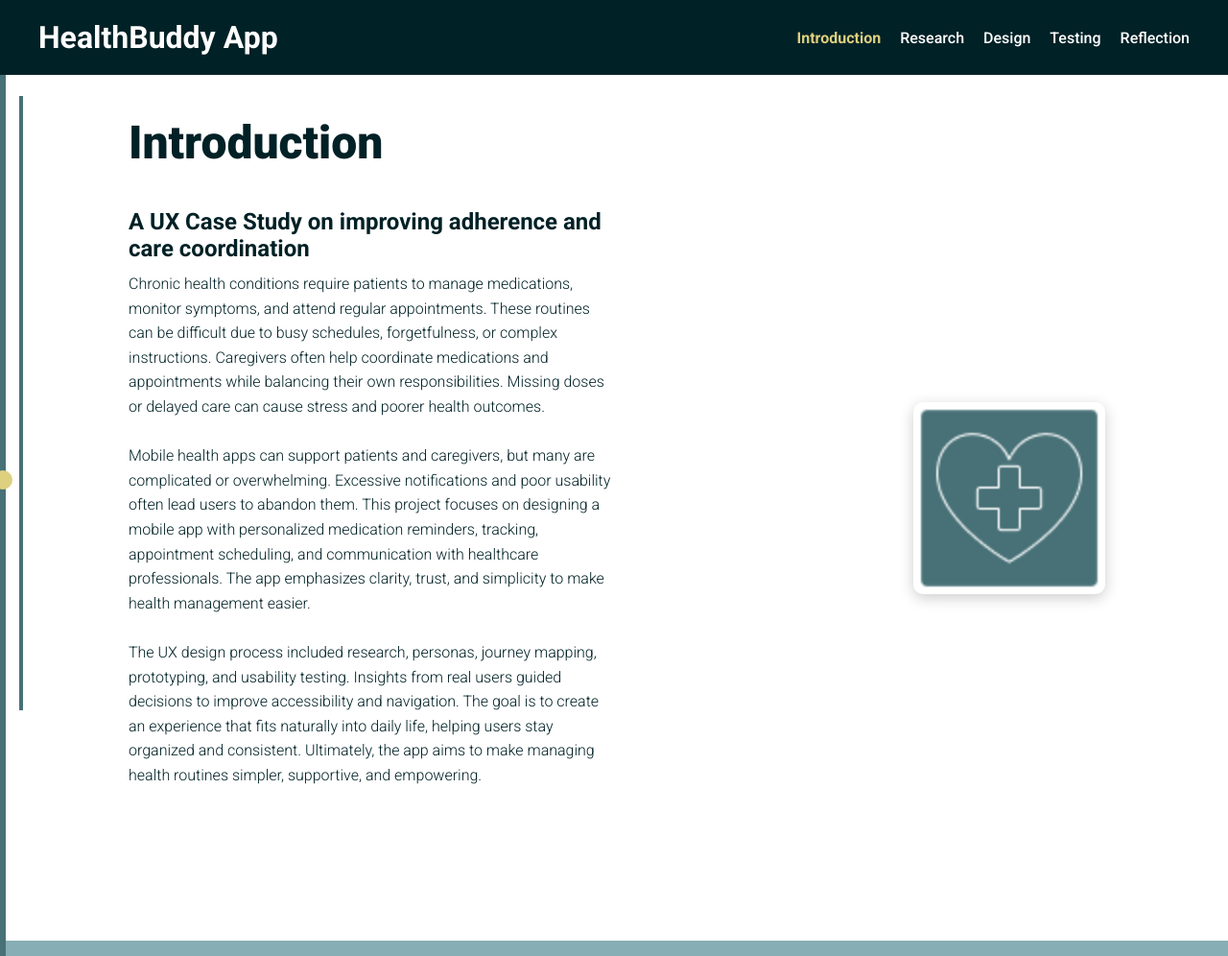
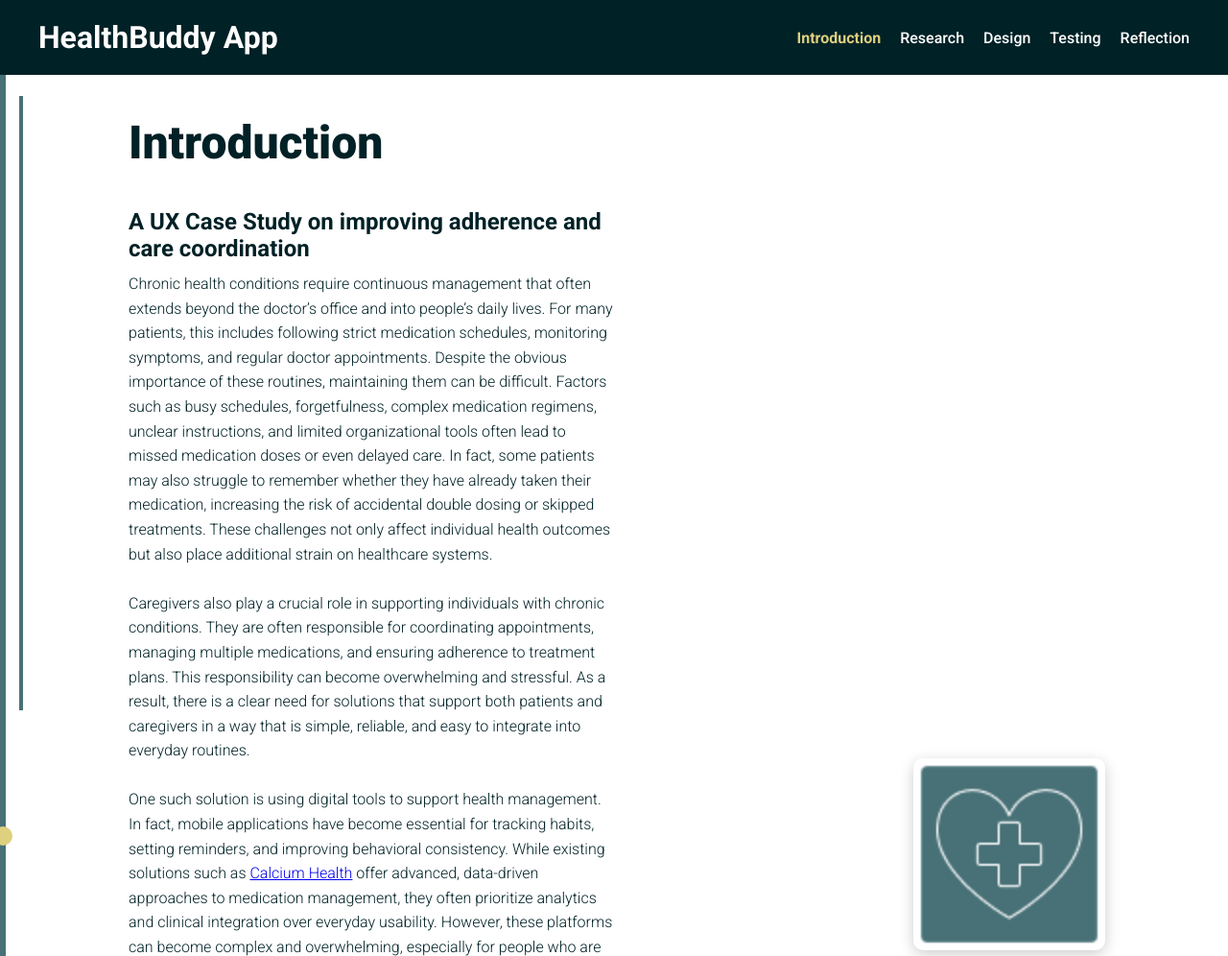
Before and after one commit to amal-sabs/healthBuddyApp, a plain HTML site: page index.html in a window 1280 px wide. Shown: the top 996 px of the page at 96% size. Drawn offline with Linux system fonts and the light colour scheme.

Commit message:
Changing intro to match report

```diff
--- a/index.html
+++ b/index.html
@@ -33,24 +33,19 @@
                 <div class="intro-text">
                     <h3>A UX Case Study on improving adherence and care coordination</h3>
                     <p>
-                        Chronic health conditions require patients to manage medications, monitor symptoms, and attend regular appointments.
-                        These routines can be difficult due to busy schedules, forgetfulness, or complex instructions.
-                        Caregivers often help coordinate medications and appointments while balancing their own responsibilities.
-                        Missing doses or delayed care can cause stress and poorer health outcomes.
+                        Chronic health conditions require continuous management that often extends beyond the doctor’s office and into people’s daily lives. For many patients, this includes following strict medication schedules, monitoring symptoms, and regular doctor appointments. Despite the obvious importance of these routines, maintaining them can be difficult. Factors such as busy schedules, forgetfulness, complex medication regimens, unclear instructions, and limited organizational tools often lead to missed medication doses or even delayed care. In fact, some patients may also struggle to remember whether they have already taken their medication, increasing the risk of accidental double dosing or skipped treatments. These challenges not only affect individual health outcomes but also place additional strain on healthcare systems.
                     </p>
                     <p>
                         <br>
-                        Mobile health apps can support patients and caregivers, but many are complicated or overwhelming.
-                        Excessive notifications and poor usability often lead users to abandon them.
-                        This project focuses on designing a mobile app with personalized medication reminders, tracking, appointment scheduling, and communication with healthcare professionals.
-                        The app emphasizes clarity, trust, and simplicity to make health management easier.
-
+                        Caregivers also play a crucial role in supporting individuals with chronic conditions. They are often responsible for coordinating appointments, managing multiple medications, and ensuring adherence to treatment plans. This responsibility can become overwhelming and stressful. As a result, there is a clear need for solutions that support both patients and caregivers in a way that is simple, reliable, and easy to integrate into everyday routines.
                     </p>
                     <p>
                         <br>
-                        The UX design process included research, personas, journey mapping, prototyping, and usability testing. Insights from real users guided decisions to improve accessibility and navigation.
-                        The goal is to create an experience that fits naturally into daily life, helping users stay organized and consistent.
-                        Ultimately, the app aims to make managing health routines simpler, supportive, and empowering.
+                        One such solution is using digital tools to support health management. In fact, mobile applications have become essential for tracking habits, setting reminders, and improving behavioral consistency. While existing solutions such as <a href="https://calciumhealth.com/medication-manager-calcium-super-app/">Calcium Health</a> offer advanced, data-driven approaches to medication management, they often prioritize analytics and clinical integration over everyday usability. However, these platforms can become complex and overwhelming, especially for people who are less comfortable with technology or who simply need quick, reliable support in their daily routines. Thus, this project focuses on a patient-centered approach. It emphasizes on simplicity, clarity, and accessibility for both patients and caregivers. The app is designed to seamlessly fit into users’ lives, addressing common challenges such as forgetfulness, routine management, and coordination of care. While it may not yet include advanced integrations or AI-driven insights, its strength lies in its intuitive design and its ability to support real user needs in a practical and approachable way. A strong emphasis is placed on simplicity, clarity, and trust, ensuring that users can rely on the app without feeling overwhelmed or confused.
+                    </p>
+                    <p>
+                        <br>
+                        The objective of this UX design process is to create a user-centered solution that addresses real user needs and pain points. Through methods such as user research, persona development, user journey mapping, prototyping, and usability testing, this project seeks to deeply understand user behaviors and design an experience that fits naturally into their daily lives. Special attention is given to accessibility, ease of navigation, and reducing cognitive load. Ultimately, this case study demonstrates how thoughtful and research-driven UX design can transform a complex and often stressful health management process into a more structured and supportive experience.
                     </p>
                 </div>
                 <img src="images/app logo.png" alt="App Logo" class="intro-logo">
```
